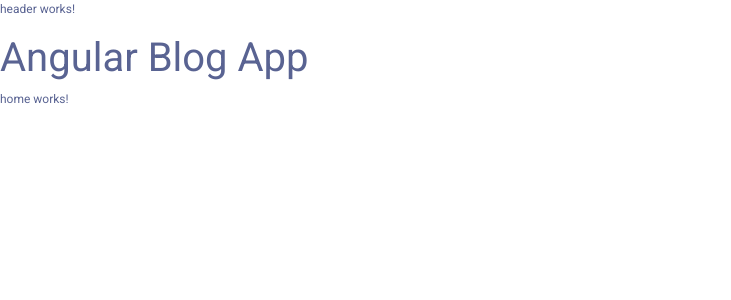
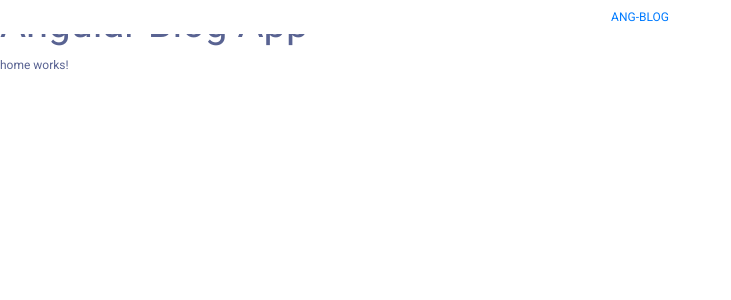
Before and after one commit to maheem20/Blog_App_Angular_Bootstrap_Firestore, an Angular app: page / in a window 1280 px wide. Shown: the top 300 px of the page, without its empty margins (0-731 px from the left). Built offline with nearby package versions, Linux system fonts and the light colour scheme.

Commit message:
html code for header component

```diff
--- a/src/app/layouts/header/header.component.html
+++ b/src/app/layouts/header/header.component.html
@@ -1 +1,5 @@
-<p>header works!</p>
+<header class="navbar navbar-expand-lg fixed-top bg-white">
+    <div class="container justify-content-center">
+        <a href="#" class="site-logo">ANG-BLOG</a>
+    </div>
+</header>
```
